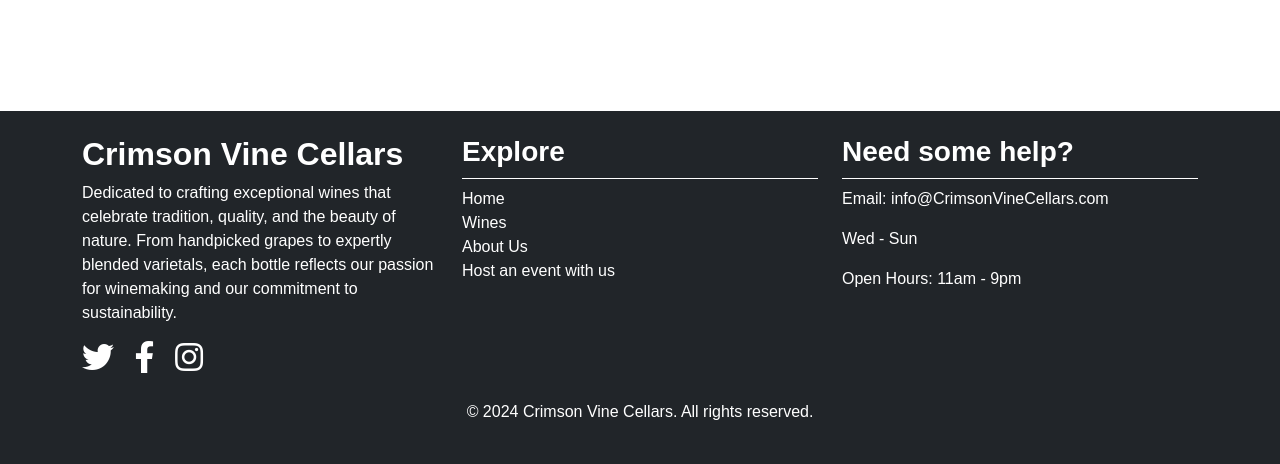
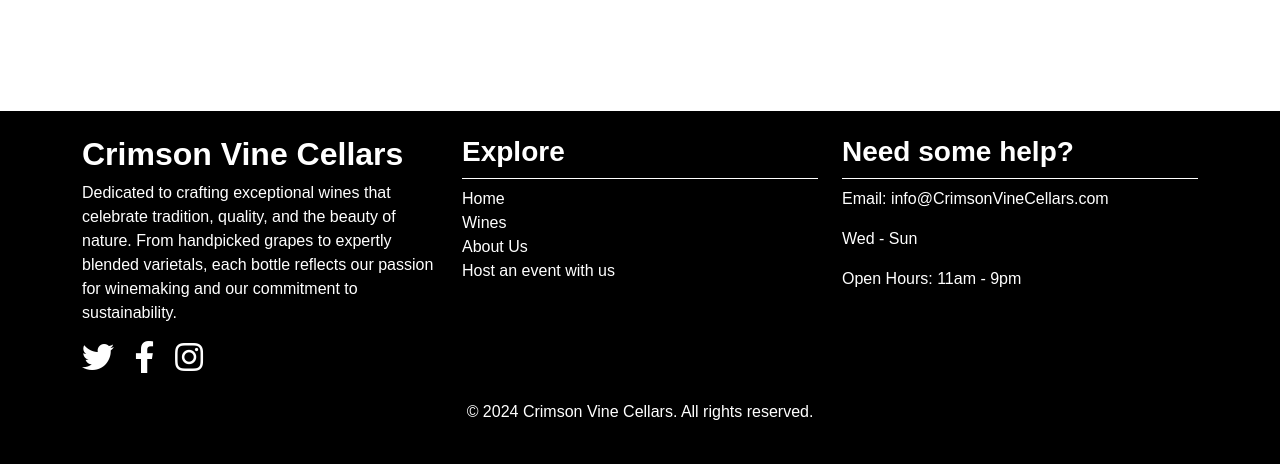
Before and after one commit to jordie-13/Crimson_Vine_Cellars, a Django app: page / in a window 1280 px wide. Shown: the part 1194-1658 px from the top of the page. Run offline with Django 5.2, Linux system fonts and the light colour scheme; some libraries are stand-ins or nearby versions.

Commit message:
Update the footer colours in base template

```diff
--- a/static/css/styles.css
+++ b/static/css/styles.css
@@ -42,7 +42,7 @@ nav {
 
 /* Footer Styles */
 footer {
-    background-color: #000; /* Already set in HTML */
+    background-color: #000;
 }
 
 .social-links i {
--- a/templates/base.html
+++ b/templates/base.html
@@ -122,7 +122,7 @@
         {% endblock %}
     </main>
 
-    <footer class="bg-dark text-white py-4">
+    <footer class="text-white py-4">
         <div class="container">
             <div class="row">
                 <!-- Column 1 -->
```
